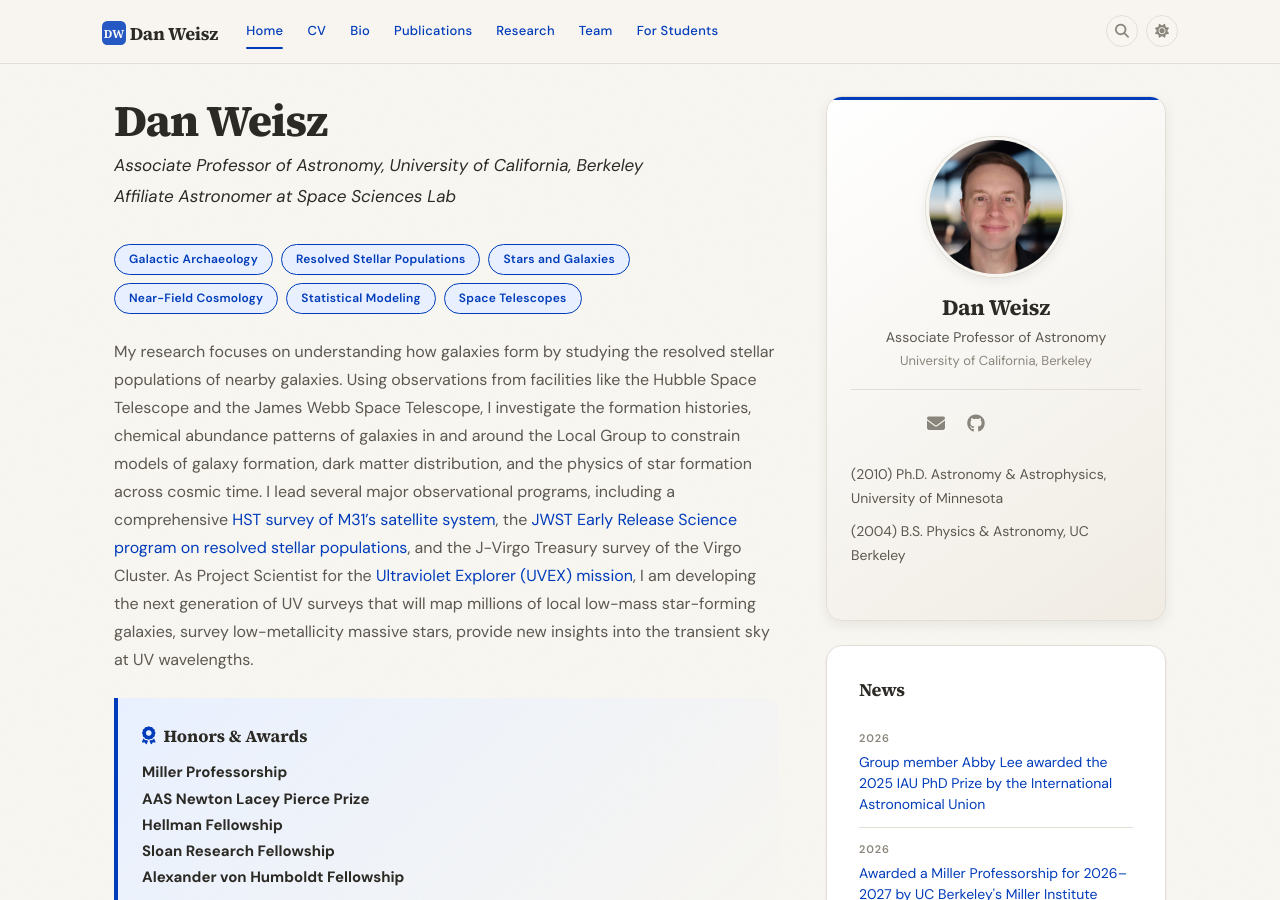
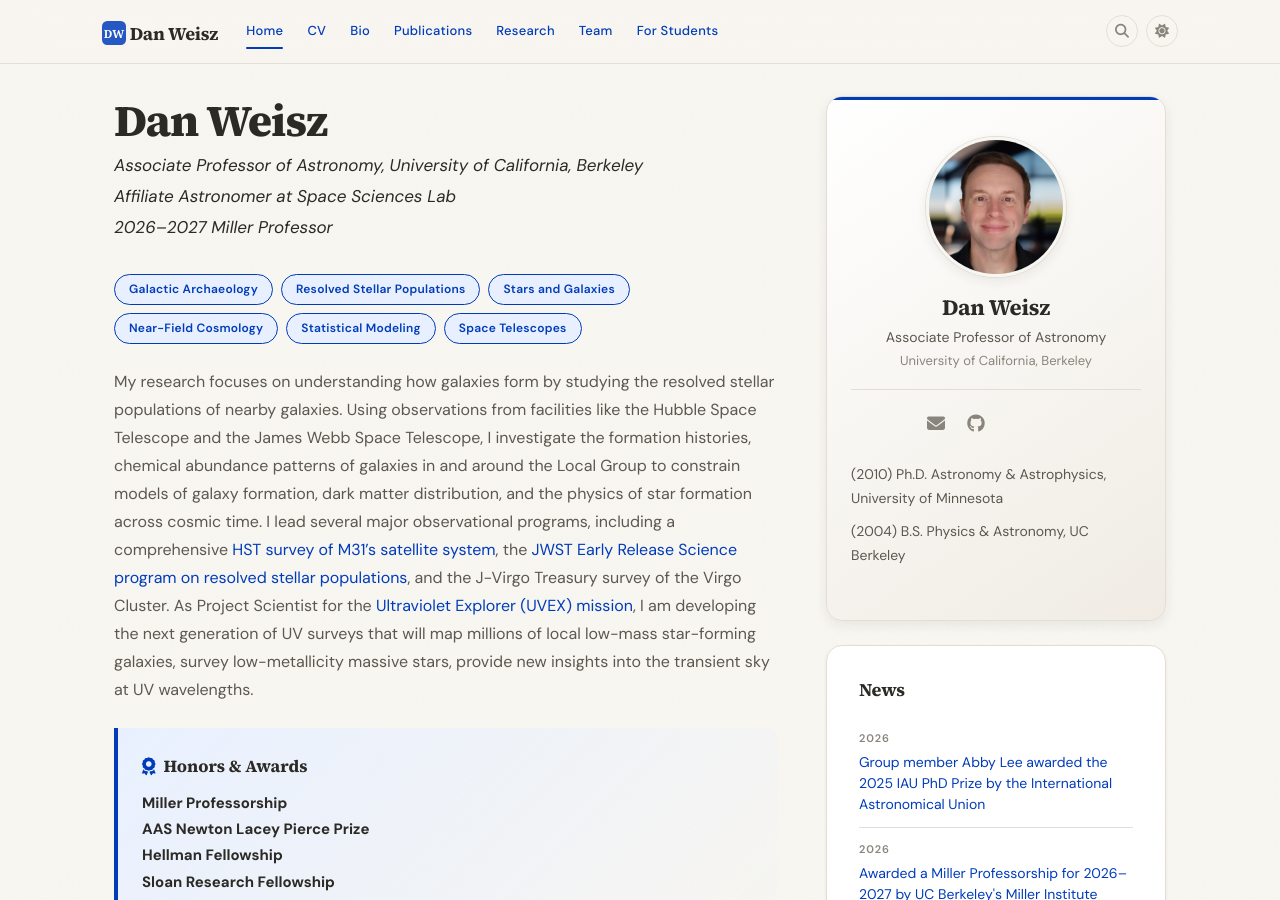
Before and after one commit to dweisz/dweisz.github.io, a Jekyll site: the page built from _pages/home.md, in a window 1280 px wide and 900 px high. Built offline with Jekyll 4.4.1, drawn with Linux system fonts in a browser that asks for light colours; a style sheet for code colours, icons or effects is not loaded.

Commit message:
miller professor

```diff
--- a/_pages/home.md
+++ b/_pages/home.md
@@ -6,7 +6,7 @@
 ---
 
 <h2 class="home-hero">{{ site.name }}</h2>
-<p class="home-hero-sub">{{ site.title }}, {{ site.institution }}<br>Affiliate Astronomer at Space Sciences Lab</p>
+<p class="home-hero-sub">{{ site.title }}, {{ site.institution }}<br>Affiliate Astronomer at Space Sciences Lab<br>2026&#8211;2027 Miller Professor</p>
 
 <div class="chip-container" markdown="0">
 <a href="{{ site.url }}{{ site.baseurl }}/research" class="chip">Galactic Archaeology</a>
```
